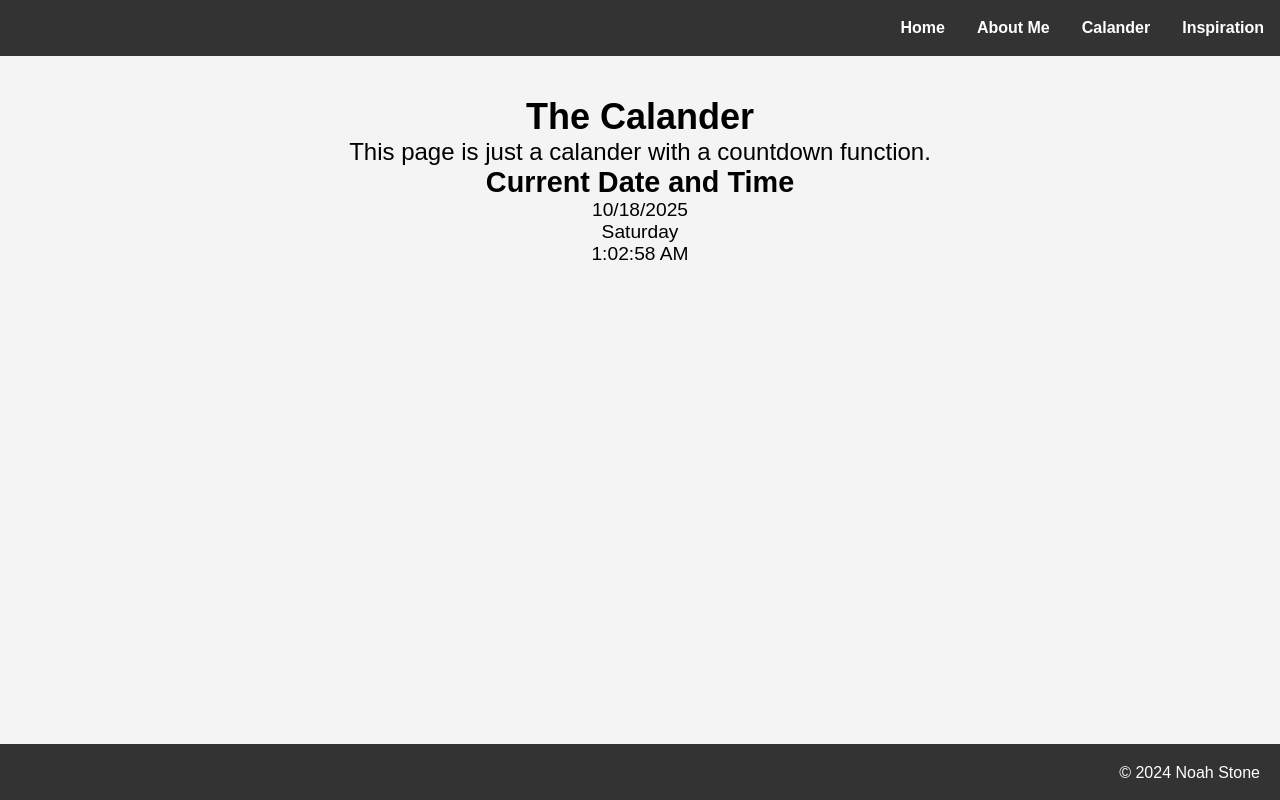
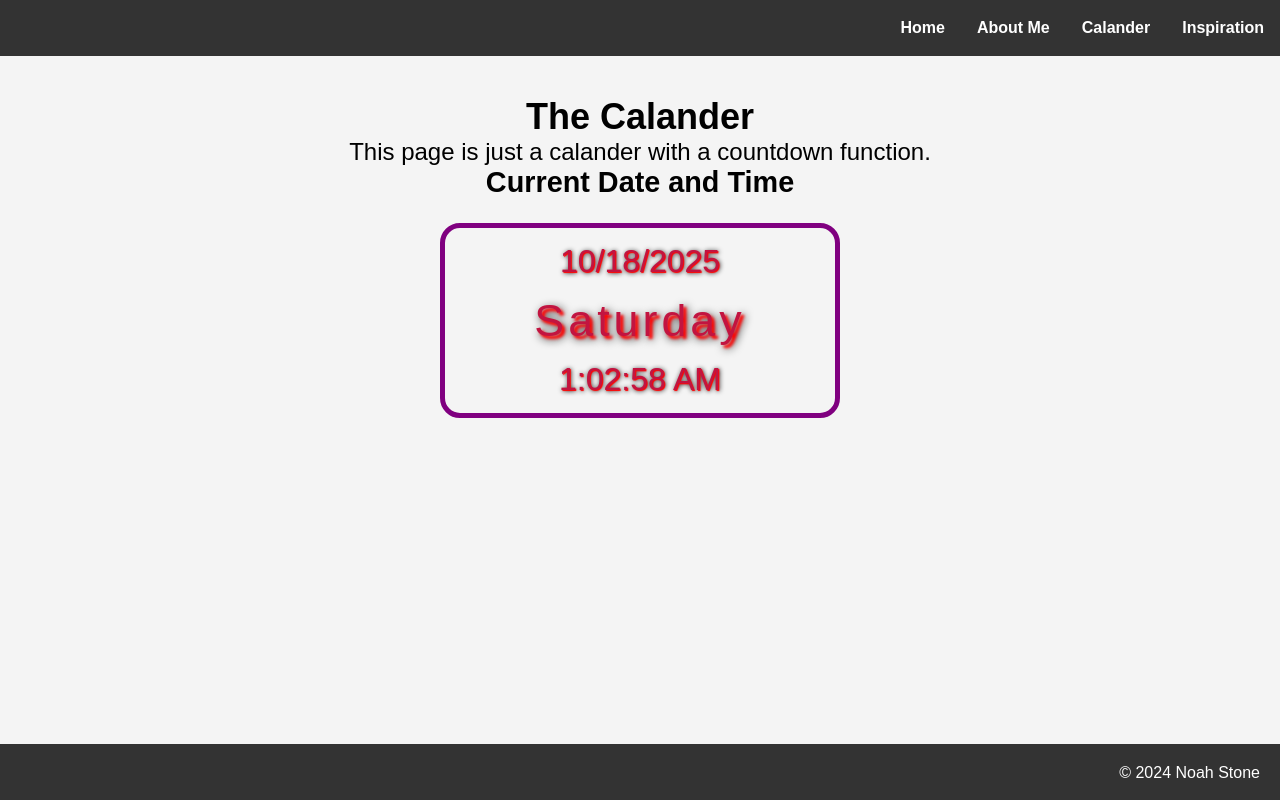
Before and after one commit to GojuNoah/UAG-IS306-Project, a plain HTML site: page Calander.html in a window 1280 px wide. Drawn offline with Linux system fonts and the light colour scheme.

Commit message:
added needed JS for course work and clock

```diff
--- a/styles.css
+++ b/styles.css
@@ -74,10 +74,27 @@ main {
     margin-top: 1rem;
 }
 /* calander.html */
-#currentDate {
-    margin: 1.5rem auto;
-    text-align: center;
-    font-size: 2rem;
+#clock {
+   border: 5px solid purple;
+   border-radius: 20px;
+   width: 400px;
+   margin: 1.5rem auto; /* centered with auto */
+}
+#date, #time {
+   font-size: 2rem;
+   color:hsl(345, 81%, 42%);
+   text-shadow: 1px 1px 1px red, 1px 1px 5px black;
+   text-align: center;
+   margin: 15px auto;
+}
+/* got rid of font family and changed the colors and spacing */
+#wday {
+   font-size: 2.8rem;
+   color:hsl(345, 81%, 42%);
+   text-shadow: 3px 3px 3px red, 3px 3px 10px black;
+   text-align: center;
+   margin: 15px auto;
+   letter-spacing: 0.25rem;
 }
 
 /* footer styling */
```
Also changed, not shown: script.js (+5 -15 lines), segment14.ttf (deleted), segment14.woff (deleted).
